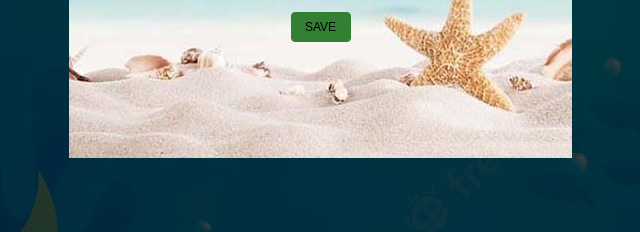
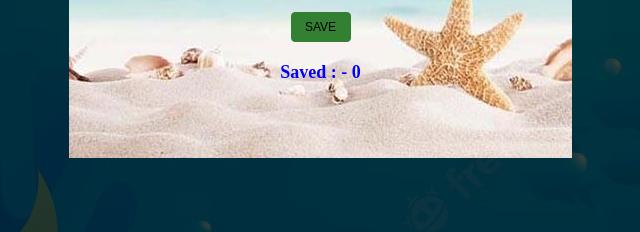
Before and after one commit to itsmesauravk/JS, a plain HTML site: page counting.html in a window 1280 px wide. Both pictures are taken after a click on the button "SAVE". Shown: the part 482-714 px from the top of the page, 401-1041 px from the left. Drawn offline with Linux system fonts and the light colour scheme.

Commit message:
JS FProject

```diff
--- a/count.css
+++ b/count.css
@@ -139,3 +139,10 @@ h1{
     opacity: 1;
     transition:  .7s;
 }
+
+p{
+    margin-top: 20px;
+    font-weight: bold;
+    font-size: large;
+    color: blue;
+}
--- a/count.js
+++ b/count.js
@@ -1,4 +1,5 @@
 let countEl=document.getElementById("count-el")
+let saveEl=document.getElementById("save-el")
 count=0
 
 function present() {
@@ -6,5 +7,9 @@ count=count+1
 countEl.innerText=count
 }
 function save() {
+    countStr=" - " + count
+    saveEl.textContent += countStr
+    countEl.textContent=0
+    count=0
     console.log(count)
 }
--- a/counting.html
+++ b/counting.html
@@ -13,6 +13,7 @@
       <h1 id="count-el">0</h1>
       <button id="present-btn" onclick="present()">PRESENT</button><br>
       <button id="save-btn" onclick="save()">SAVE</button>
+      <p id="save-el">Saved : </p>
    </div>
     <script src="count.js"></script>
 </body>
```
